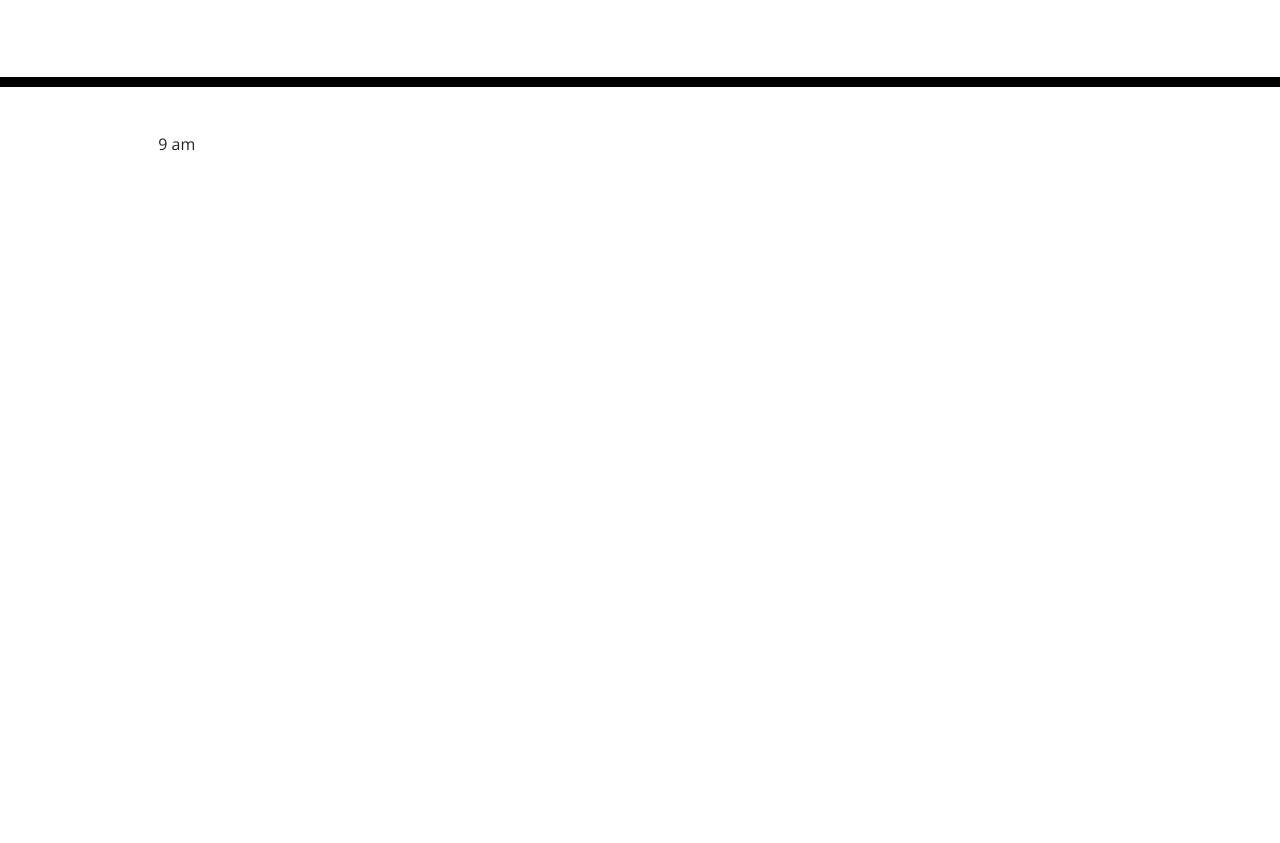
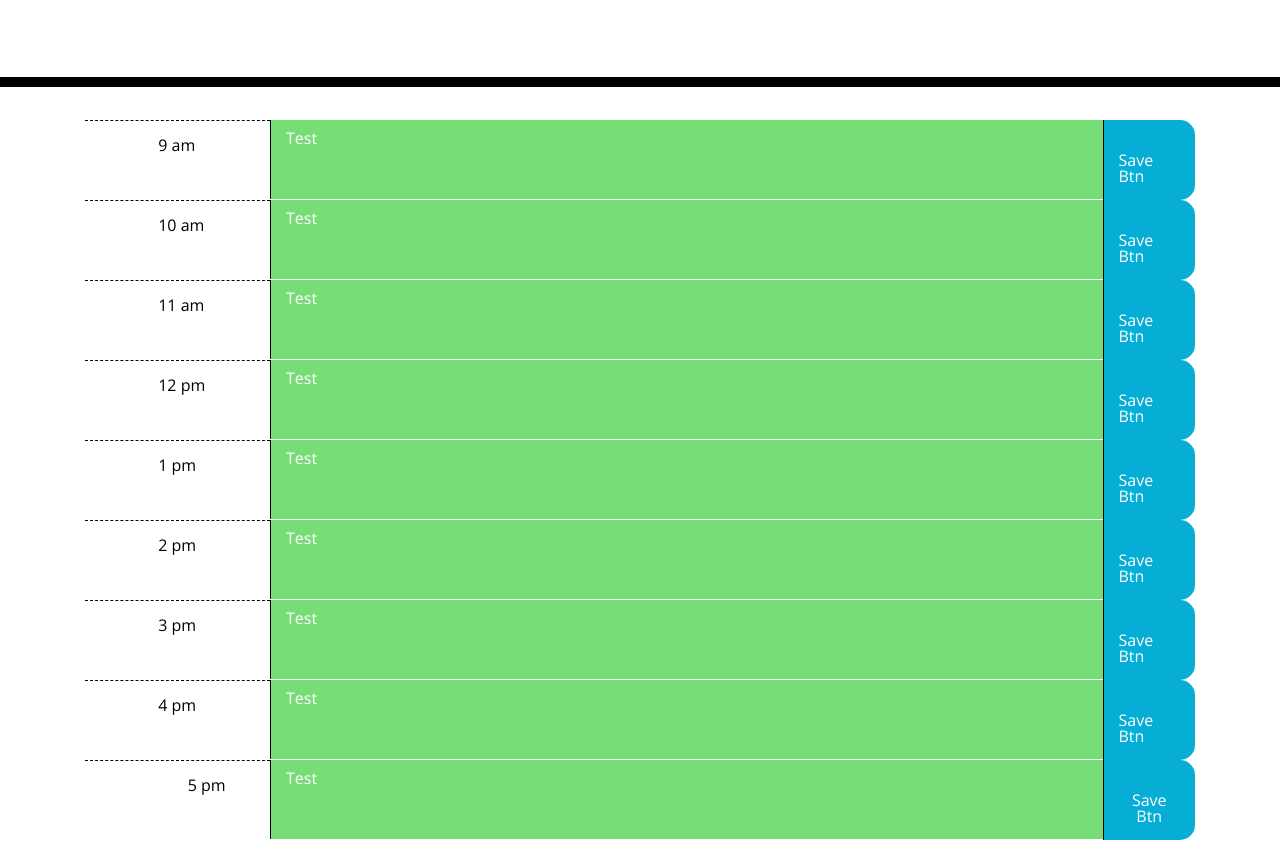
Before and after one commit to SamsonGee/projectFive, a plain HTML site: page index.html in a window 1280 px wide. Shown: the part 181-1024 px from the top of the page. Before the commit the page ends 800 px from the top, so only its background shows below. Drawn offline with nearby package versions, Linux system fonts and the light colour scheme.

Commit message:
gride set up

```diff
--- a/css/style.css
+++ b/css/style.css
@@ -4,13 +4,14 @@ body {
     line-height: 1;
   }
 
-  textarea{
+  textarea {
     background: transparent;
     border: none;
     resize: none;
     color: #000000;
     border-left: 1px solid black;
     padding: 10px;
+    margin-bottom: 1px;
   }
 
   .jumbotron {
--- a/index.html
+++ b/index.html
@@ -33,8 +33,109 @@
       <section>
         <div class="container">
           <div class="row">
-            <div class="col-sm-3">
+            <div class="col-sm-2 hour">
               9 am
+            </div>
+            <textarea class="col-sm-9 future">Test
+            </textarea>
+            <div class="col-sm-1 saveBtn">
+              Save Btn
+            </div>
+          </div>
+        </div>
+        <div class="container">
+          <div class="row">
+            <div class="col-sm-2 hour">
+              10 am
+            </div>
+            <textarea class="col-sm-9 future">Test
+            </textarea>
+            <div class="col-sm-1 saveBtn">
+              Save Btn
+            </div>
+          </div>
+        </div>
+        <div class="container">
+          <div class="row">
+            <div class="col-sm-2 hour">
+              11 am
+            </div>
+            <textarea class="col-sm-9 future">Test
+            </textarea>
+            <div class="col-sm-1 saveBtn">
+              Save Btn
+            </div>
+          </div>
+        </div>
+        <div class="container">
+          <div class="row">
+            <div class="col-sm-2 hour">
+              12 pm
+            </div>
+            <textarea class="col-sm-9 future">Test
+            </textarea>
+            <div class="col-sm-1 saveBtn">
+              Save Btn
+            </div>
+          </div>
+        </div>
+        <div class="container">
+          <div class="row">
+            <div class="col-sm-2 hour">
+              1 pm
+            </div>
+            <textarea class="col-sm-9 future">Test
+            </textarea>
+            <div class="col-sm-1 saveBtn">
+              Save Btn
+            </div>
+          </div>
+        </div>
+        <div class="container">
+          <div class="row">
+            <div class="col-sm-2 hour">
+              2 pm
+            </div>
+            <textarea class="col-sm-9 future">Test
+            </textarea>
+            <div class="col-sm-1 saveBtn">
+              Save Btn
+            </div>
+          </div>
+        </div>
+        <div class="container">
+          <div class="row">
+            <div class="col-sm-2 hour">
+              3 pm
+            </div>
+            <textarea class="col-sm-9 future">Test
+            </textarea>
+            <div class="col-sm-1 saveBtn">
+              Save Btn
+            </div>
+          </div>
+        </div>
+        <div class="container">
+          <div class="row">
+            <div class="col-sm-2 hour">
+              4 pm
+            </div>
+            <textarea class="col-sm-9 future">Test
+            </textarea>
+            <div class="col-sm-1 saveBtn">
+              Save Btn
+            </div>
+          </div>
+        </div>
+        <div class="container">
+          <div class="row time-block">
+            <div class="col-sm-2 hour">
+              5 pm
+            </div>
+            <textarea class="col-sm-9 future">Test
+            </textarea>
+            <div class="col-sm-1 saveBtn">
+              Save Btn
             </div>
           </div>
         </div>
--- a/js/script.js
+++ b/js/script.js
@@ -0,0 +1,5 @@
+//pseudo code this shit....
+
+// first it seems like the textarea is capturing any click and type... it's not saving
+
+//since part of the activity is the save btn, i need to create a save function to local storage.
```
